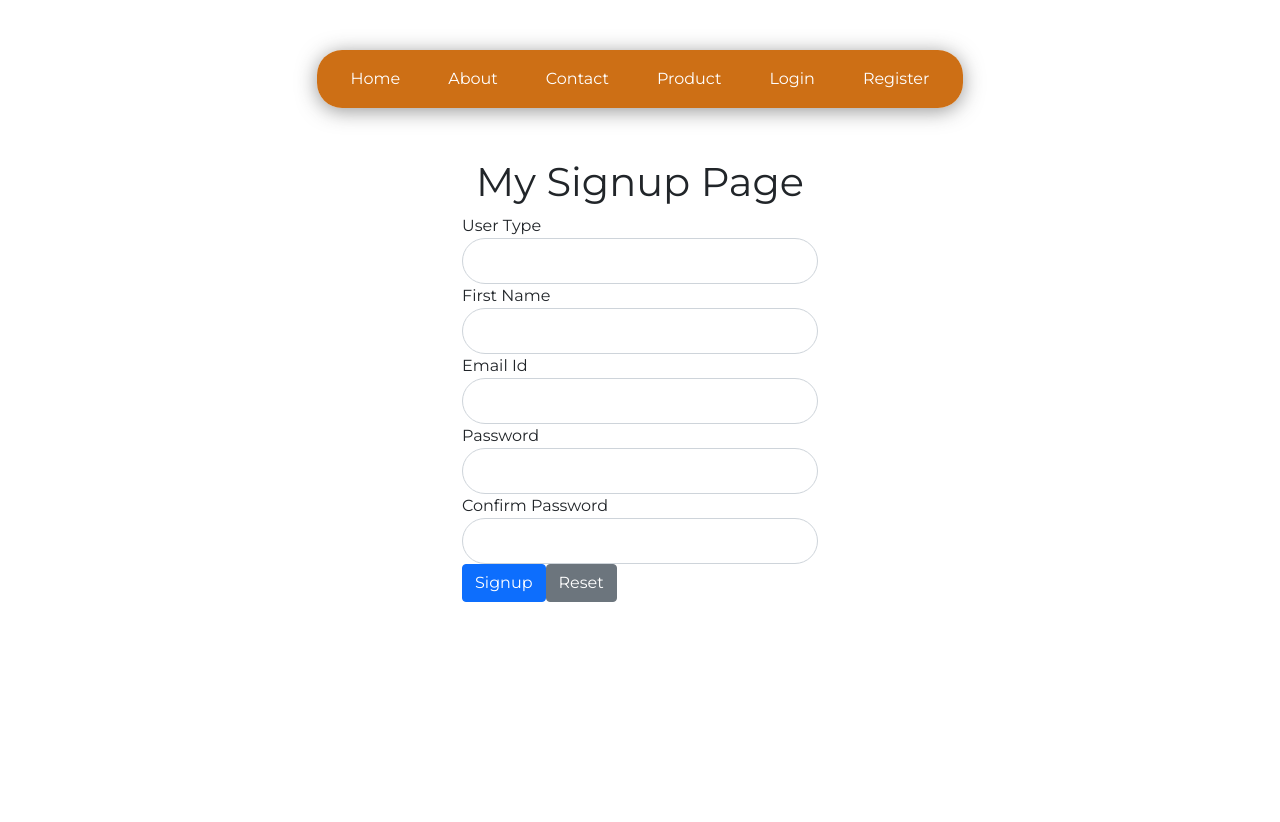
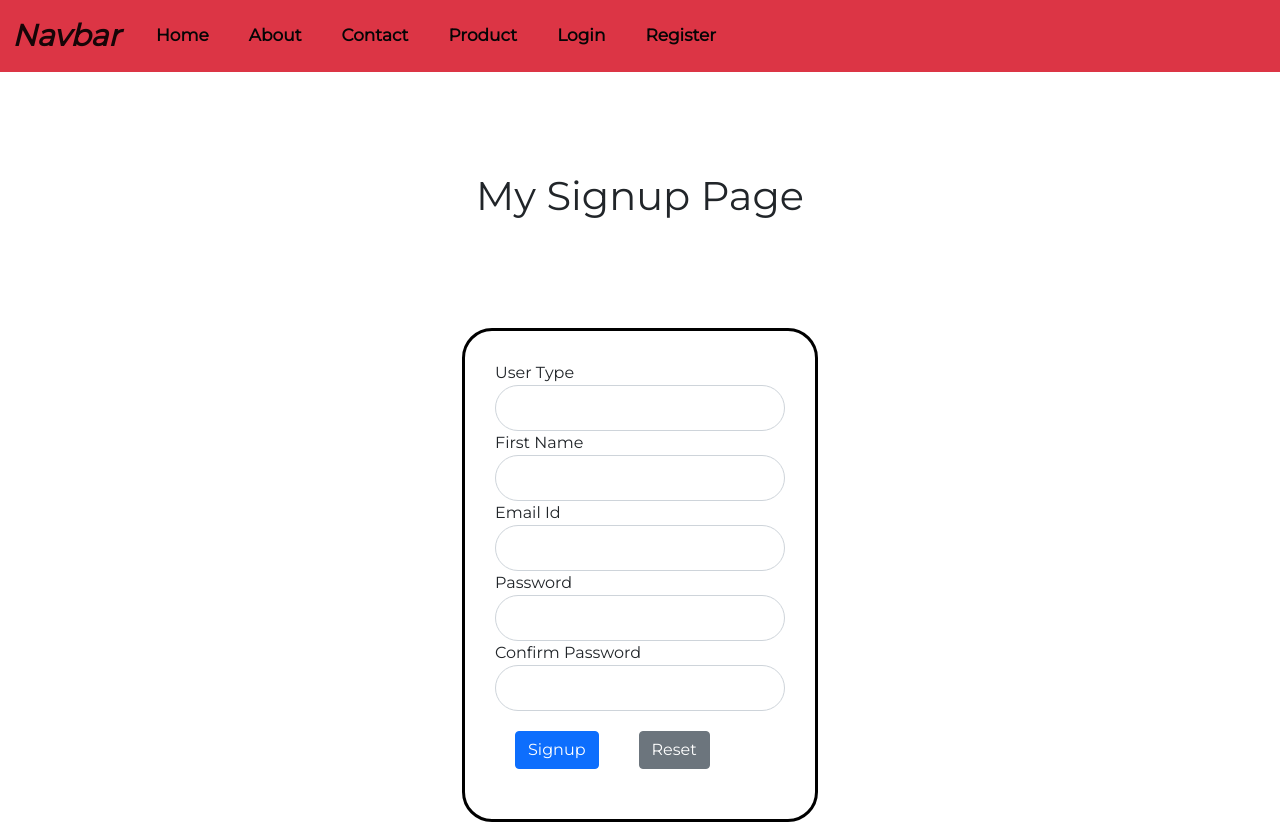
Before and after one commit to DipuSharma/nextapp, a Next.js app: page /userauth/signup in a window 1280 px wide. Before the commit the page ends 800 px from the top, so only its background shows below. Built offline with nearby package versions, Linux system fonts and the light colour scheme.

Commit message:
soome-update-and-styling-of-page

```diff
--- a/components/Navbar.js
+++ b/components/Navbar.js
@@ -50,8 +50,14 @@ const Navbar = () => {
         <title>{Title} Page</title>
       </Head>
       <Fragment>
-        <nav>
-          <ul className="menu-bar">
+        <nav className="navbar navbar-expand-lg navbar-light bg-danger">
+          <div className="container-fluid">
+            <a className="navbar-brand" href="#">Navbar</a>
+            <button className="navbar-toggler" type="button" data-bs-toggle="collapse" data-bs-target="#navbarNavAltMarkup" aria-controls="navbarNavAltMarkup" aria-expanded="false" aria-label="Toggle navigation">
+              <span className="navbar-toggler-icon"></span>
+            </button>
+            <div className="collapse navbar-collapse" id="navbarNavAltMarkup">
+                <ul className="navbar-nav">
                   <li>
                     <Link href="/">
                       <a> Home </a>
@@ -74,6 +80,8 @@ const Navbar = () => {
                   </li>
                   {user ? authLinks : guestLinks}
                 </ul>
+            </div>
+          </div>
         </nav>
       </Fragment>
     </>
--- a/pages/userauth/signup.js
+++ b/pages/userauth/signup.js
@@ -14,25 +14,25 @@ const Signup = () => {
   const submit = async (e) => {
     e.preventDefault();
     // console.warn({ user_type,name, email, password, confirm_password})
-        let data = ({ user_type, name, email, password, confirm_password})
-        if(data){
+    let data = ({ user_type, name, email, password, confirm_password })
+    if (data) {
       fetch('http://127.0.0.1:8000/registration', {
-            method:'POST',
-            headers:{
-                'accept':'application/json',
-                'content-type':'application/json',
+        method: 'POST',
+        headers: {
+          'accept': 'application/json',
+          'content-type': 'application/json',
         },
-            body:JSON.stringify(data)
-        }).then((result)=>{
-            result.json().then((response)=>{
+        body: JSON.stringify(data)
+      }).then((result) => {
+        result.json().then((response) => {
           console.log("response", response)
         })
       })
-        }else{
+    } else {
       console.log("Data not found");
     }
   }
-  const handleReset = () =>{
+  const handleReset = () => {
     router.push('/userauth/signup');
   }
   return (
@@ -41,8 +41,9 @@ const Signup = () => {
         <title>Sign Up Page</title>
       </Head>
       <Navbar />
+
+      <div className="container signup-page">
       <h1 style={{ textAlign: "center" }}>My Signup Page</h1>
-      <div className="container">
         <div className="row">
           <div className="col-md-4"></div>
           <div className="col-md-4">
@@ -50,27 +51,27 @@ const Signup = () => {
               <form onSubmit={submit}>
                 <div className="form-group col">
                   <label>User Type</label>
-                  <input name="usertype" type="text" className={`form-control `} onChange={(e)=>{setType(e.target.value)}} />
+                  <input name="usertype" type="text" className={`form-control `} onChange={(e) => { setType(e.target.value) }} />
                   {/* <div className="invalid-feedback">{errors.lastName?.message}</div> */}
                 </div>
                 <div className="form-group col">
                   <label>First Name</label>
-                  <input name="firstName" type="text" className={`form-control`} onChange={(e)=>{setName(e.target.value)}} />
+                  <input name="firstName" type="text" className={`form-control`} onChange={(e) => { setName(e.target.value) }} />
                   {/* <div className="invalid-feedback">{errors.firstName?.message}</div> */}
                 </div>
                 <div className="form-group col">
                   <label>Email Id</label>
-                  <input name="email" type="email" className={`form-control `} onChange={(e)=>{setEmail(e.target.value)}}/>
+                  <input name="email" type="email" className={`form-control `} onChange={(e) => { setEmail(e.target.value) }} />
                   {/* <div className="invalid-feedback">{errors.email?.message}</div> */}
                 </div>
                 <div className="form-group col">
                   <label>Password</label>
-                  <input name="password" type="password" className={`form-control`} onChange={(e)=>{setPassword(e.target.value)}}/>
+                  <input name="password" type="password" className={`form-control`} onChange={(e) => { setPassword(e.target.value) }} />
                   {/* <div className="invalid-feedback">{errors.password?.message}</div> */}
                 </div>
                 <div className="form-group col">
                   <label>Confirm Password</label>
-                  <input name="confirmpassword" type="password" className={`form-control`} onChange={(e)=>{setCpassword(e.target.value)}}/>
+                  <input name="confirmpassword" type="password" className={`form-control`} onChange={(e) => { setCpassword(e.target.value) }} />
                   {/* <div className="invalid-feedback">{errors.password?.message}</div> */}
                 </div>
                 <div className="form-group">
--- a/styles/globals.css
+++ b/styles/globals.css
@@ -16,57 +16,79 @@ a {
   box-sizing: border-box;
 }
 
-nav {
-  width: 100%;
-  display: grid;
-  place-items: center;
+/* Navbar CSS */
+.navbar-brand{
+  font-weight: bold;
+  font-size: 30px;
+  font-style: oblique;
 }
 
-.menu-bar {
-  border-radius: 25px;
-  height: -webkit-fit-content;
-  height: -moz-fit-content;
-  height: fit-content;
-  display: inline-flex;
-  background-color: rgba(202, 101, 5, 0.932);
-  -webkit-backdrop-filter: blur(10px);
-  backdrop-filter: blur(10px);
-  align-items: center;
-  padding: 5px 10px;
-  margin: 50px auto;
-  box-shadow: 0px 3px 20px 0px rgba(47, 47, 47, 0.5);
-}
-.menu-bar li {
-  list-style: none;
-  color: white;
-  font-weight: normal;
-  padding: 12px 16px;
-  margin: 0 8px;
-  position: relative;
-  cursor: pointer;
-  white-space: nowrap;
-}
-.menu-bar li::before {
-  content: " ";
-  position: absolute;
-  top: 0;
-  left: 0;
-  height: 100%;
-  width: 100%;
-  z-index: -1;
-  transition: 0.2s;
-  border-radius: 25px;
-}
-.menu-bar li:hover {
-  color: black;
-}
-.menu-bar li:hover::before {
-  background-color: #fff;
-  color: #777;
-  box-shadow: 0px 3px 20px 0px rgb(5, 5, 5);
-  /* transform: scale(1.2); */
+@media screen and (max-width: 600px) {
+  .navbar-nav a:not(:first-child) {display: none;}
+  .navbar-nav a.icon {
+    float: right;
+    display: block;
+  }
 }
 
+@media screen and (max-width: 600px) {
+  .navbar-nav.responsive {position: relative;}
+  .navbar-nav.responsive .icon {
+    position: absolute;
+    right: 0;
+    top: 0;
+  }
+  .navbar-nav.responsive a {
+    float: none;
+    display: block;
+    text-align: left;
+  }
+}
+.navbar-nav{
+  overflow: hidden;
+  float: right;
+}
+.navbar-nav a{
+  float: left;
+  display: block;
+  color: #050505;
+  text-align: center;
+  padding: 15px 20px;
+  text-decoration: none;
+  font-size: 17px;
+  font-weight: 700;
+}
+/* login css */
+
+.login-card{
+  border: 3px solid black;
+  border-radius: 30px;
+  padding: 30px;
+  margin-top: 100px;
+}
+.login-card label{
+  font-size: smaller;
+  font-weight: 400;
+  padding: 10px;
+  display: inline-block;
+}
+.login-card button{
+  margin: 20px;
+}
+
+/* Signup Form */
+.signup-page{
+  margin-top: 100px;
+}
+.form-signup{
+  border: 3px solid black;
+  border-radius: 30px;
+  padding: 30px;
+  margin-top: 100px;
+}
+.form-signup button{
+  margin: 20px;
+}
 /* 404 error page  */
 
 * {
@@ -255,3 +277,53 @@ body {
   color: #189cf0;
   cursor: pointer;
 }
+
+
+/* Product Style */
+
+.product{
+  background-color: antiquewhite;
+  border: 1px solid black;
+  border-radius: 25px;
+  padding: 20px;
+  margin: 5px;
+}
+
+.product .product-image{
+  align-items: center;
+  margin-left: 30%;
+}
+
+.product .button-product{
+  padding: 10px;
+  display: flex;
+  grid-column: auto;
+}
+
+.button-product a{
+  margin-left: 10px;
+  text-align: center;
+}
+
+
+/* Product-Details Css */
+
+.product-details{
+  /* justify-content: center; */
+  justify-items: center;
+  text-align: center;
+  margin-top: 100px;
+}
+
+.product-details:hover{
+  opacity: 1;
+}
+.product-details img{
+  border-radius: 20px;
+  border: 2px solid red;
+  width: 500px;
+  height: 500px;
+}
+.product-details p, h1, h2, h3, h4{
+  text-align: center;
+}
--- a/utils/common.js
+++ b/utils/common.js
@@ -22,7 +22,7 @@ export const getToken = () => {
 
 export const setUserSession = (token, user) => {
     sessionStorage.setItem("token", token);
-    sessionStorage.setItem("user", JSON.stringify(user));
+    sessionStorage.setItem("user", user);
 }
 
 export const removeUserSession = () => {
```
Also changed, not shown: pages/product/[id].js (+17 -24 lines), pages/product/index.js (+22 -11 lines), pages/userauth/profile.js (+5 -2 lines), pages/userauth/signin.js (+19 -9 lines). Lines whose indentation alone changed are shown as unchanged.
